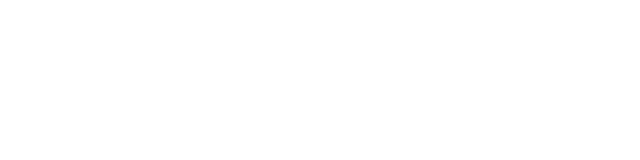
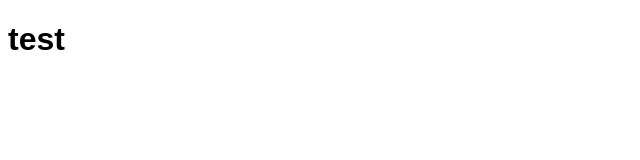
Before and after one commit to afaisalsahar/instock-Jerry, a React (Create React App) app: page / in a window 1280 px wide. Shown: the top 160 px of the page, without its empty margins (0-640 px from the left). Built offline with nearby package versions, Linux system fonts and the light colour scheme.

Commit message:
add font face

```diff
--- a/public/index.html
+++ b/public/index.html
@@ -1,14 +1,12 @@
 <!DOCTYPE html>
 <html lang="en">
+
 <head>
   <meta charset="utf-8" />
   <link rel="icon" href="%PUBLIC_URL%/favicon.ico" />
   <meta name="viewport" content="width=device-width, initial-scale=1" />
   <meta name="theme-color" content="#000000" />
-    <meta
-      name="description"
-      content="Web site created using create-react-app"
-    />
+  <meta name="description" content="Web site created using create-react-app" />
   <link rel="apple-touch-icon" href="%PUBLIC_URL%/logo192.png" />
   <!--
       manifest.json provides metadata used when your web app is installed on a
@@ -24,8 +22,12 @@
       work correctly both with client-side routing and a non-root public URL.
       Learn how to configure a non-root public URL by running `npm run build`.
     -->
-    <title>React App</title>
+  <link rel=“preconnect” href=“https://fonts.googleapis.com”>
+  <link rel=“preconnect” href=“https://fonts.gstatic.com” crossorigin>
+  <link href=“https://fonts.googleapis.com/css2?family=Titillium+Web:wght@400;600&display=swap” rel=“stylesheet”>
+  <title>Instock Jerry</title>
 </head>
+
 <body>
   <noscript>You need to enable JavaScript to run this app.</noscript>
   <div id="root"></div>
@@ -40,4 +42,5 @@
       To create a production bundle, use `npm run build` or `yarn build`.
     -->
 </body>
+
 </html>
--- a/src/App.js
+++ b/src/App.js
@@ -1,10 +1,15 @@
+import './App.scss'
+
 // import environment variables
 const PORT = process.env.REACT_APP_PORT;
 const URL = process.env.REACT_APP_URL;
 
+
 function App() {
   return (
-    <></>
+    <>
+    <h1>test</h1>
+    </>
   );
 }
 
--- a/src/App.scss
+++ b/src/App.scss
@@ -0,0 +1 @@
+@use './styles/partials/globals.scss';
--- /dev/null
+++ b/src/styles/partials/_globals.scss
@@ -0,0 +1,3 @@
+body {
+    font-family: 'Titillium Web', sans-serif;
+}
```
Lines whose indentation alone changed are shown as unchanged.
